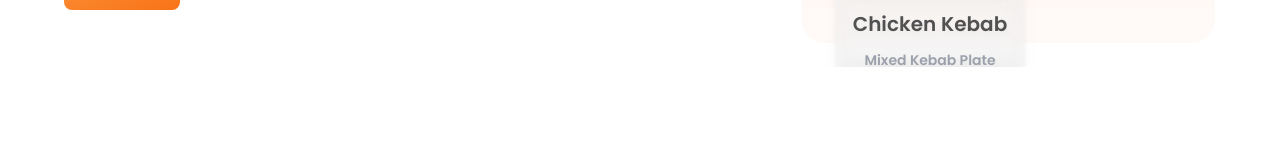
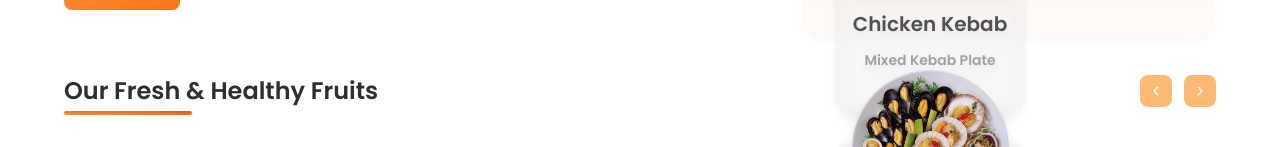
Before and after one commit to KonsGio/Bageri-app, a React (Create React App) app: page / in a window 1280 px wide. Shown: the part 751-898 px from the top of the page. Before the commit the page ends 818 px from the top, so only its background shows below. Built offline with nearby package versions, Linux system fonts and the light colour scheme; no server answers; the database is empty.

Commit message:
Building main container contents

```diff
--- a/src/components/MainContainer.jsx
+++ b/src/components/MainContainer.jsx
@@ -1,10 +1,35 @@
 import React from 'react';
 import HomeContainer from './HomeContainer';
+import { MdChevronLeft, MdChevronRight } from "react-icons/md";
+import { motion } from "framer-motion";
 
 const MainContainer = () => {
   return (
     <div className='flex flex-col h-auto justify-center items-center w-full'>
      <HomeContainer/>
+
+     <section className="w-full my-6">
+        <div className="w-full flex items-center justify-between">
+          <p className="text-2xl font-semibold capitalize text-headingColor relative before:absolute before:rounded-lg before:content before:w-32 before:h-1 before:-bottom-2 before:left-0 before:bg-gradient-to-tr from-orange-400 to-orange-600 transition-all ease-in-out duration-100">
+            Our fresh & healthy fruits
+          </p>
+
+          <div className="hidden md:flex gap-3 items-center">
+            <motion.div
+              whileTap={{ scale: 0.75 }}
+              className="w-8 h-8 rounded-lg bg-orange-300 hover:bg-orange-500 cursor-pointer  hover:shadow-lg flex items-center justify-center"
+            >
+              <MdChevronLeft className="text-lg text-white" />
+            </motion.div>
+            <motion.div
+              whileTap={{ scale: 0.75 }}
+              className="w-8 h-8 rounded-lg bg-orange-300 hover:bg-orange-500 cursor-pointer transition-all duration-100 ease-in-out hover:shadow-lg flex items-center justify-center"
+            >
+              <MdChevronRight className="text-lg text-white" />
+            </motion.div>
+          </div>
+        </div>
+      </section>
     </div>
   )
 };
```
Also changed, not shown: src/components/index.js (line endings or trailing spaces).
